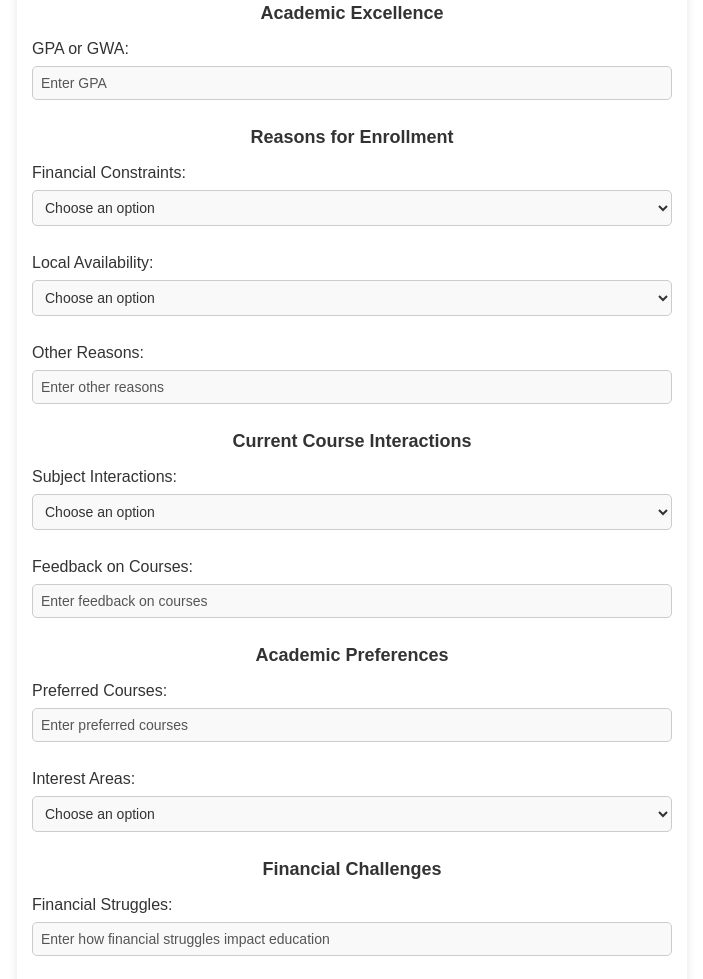
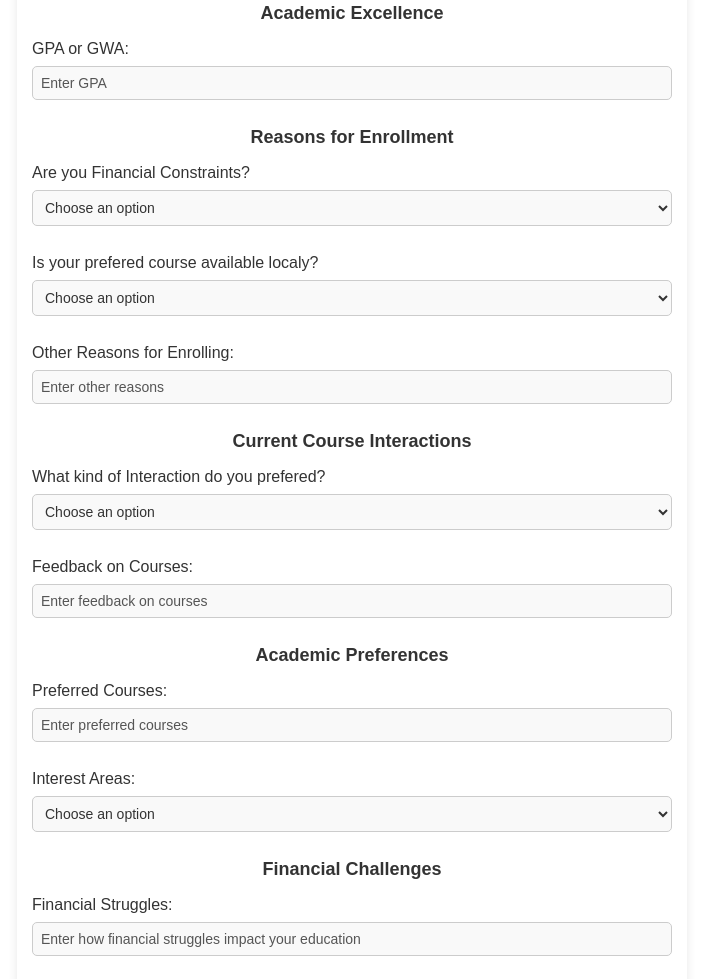
Before and after one commit to samssiams/F.1, a plain HTML site: page compelled.html in a window 1280 px wide. Shown: the part 93-1072 px from the top of the page, without its empty margins (288-991 px from the left). Drawn offline with Linux system fonts and the light colour scheme.

Commit message:
first commit

```diff
--- a/compelled.html
+++ b/compelled.html
@@ -20,26 +20,26 @@
 
         <div class="question" id="2">
             <h2>Reasons for Enrollment</h2>
-            <p>Financial Constraints:
+            <p>Are you Financial Constraints?
                 <select id="financialConstraintsOptions">
                     <option disabled selected value="">Choose an option</option>
                     <option value="Yes">Yes</option>
                     <option value="No">No</option>
                 </select>
             </p>
-            <p>Local Availability:
+            <p>Is your prefered course available localy?
                 <select id="localAvailabilityOptions">
                     <option disabled selected value="">Choose an option</option>
                     <option value="Yes">Yes</option>
                     <option value="No">No</option>
                 </select>
             </p>
-            <p>Other Reasons: <input type="text" placeholder="Enter other reasons"></p>
+            <p>Other Reasons for Enrolling: <input type="text" placeholder="Enter other reasons"></p>
         </div>
 
         <div class="question" id="3">
             <h2>Current Course Interactions</h2>
-            <p>Subject Interactions:
+            <p>What kind of Interaction do you prefered?
                 <select id="subjectInteractionsOptions">
                     <option disabled selected value="">Choose an option</option>
                     <option value="Exploratory Approach">Exploratory Approach</option>
@@ -67,7 +67,7 @@
 
         <div class="question" id="5">
             <h2>Financial Challenges</h2>
-            <p>Financial Struggles: <input type="text" placeholder="Enter how financial struggles impact education"></p>
+            <p>Financial Struggles: <input type="text" placeholder="Enter how financial struggles impact your education"></p>
         </div>
 
         <div class="question" id="6">
```
Also changed, not shown: strugglings.html (+3 -6 lines).
